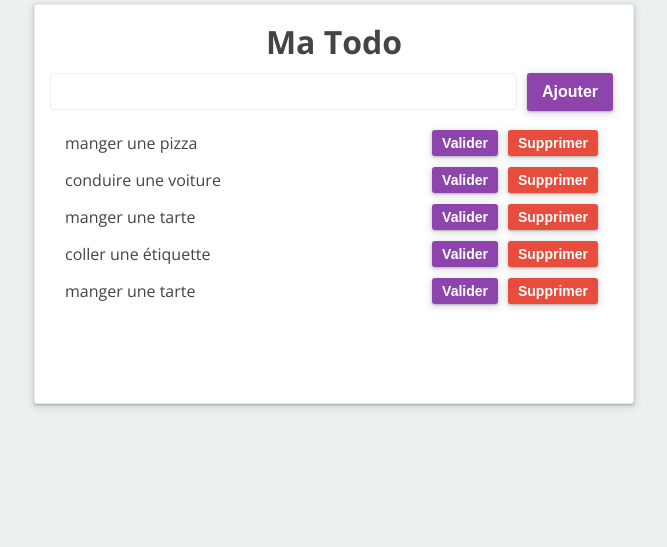
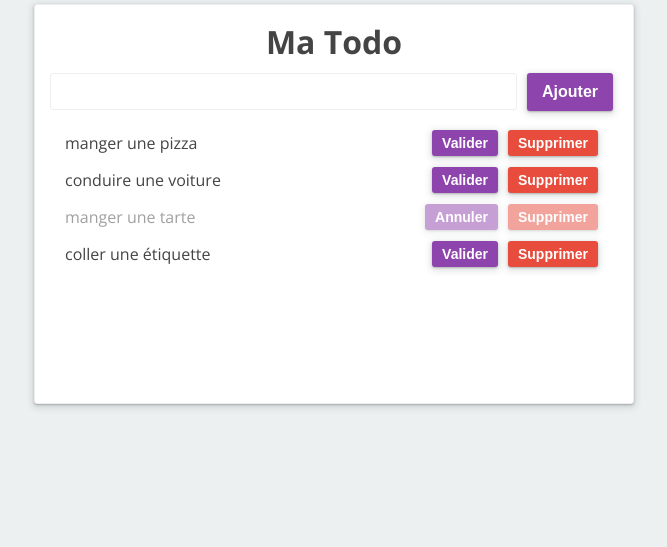
Before and after one commit to Georges95/Todo-PHP-Procedural, a PHP site: page / in a window 1280 px wide. Shown: the part 199-746 px from the top of the page, without its empty margins (306-973 px from the left). Run offline with PHP 8.4, Linux system fonts and the light colour scheme.

Commit message:
Edition des todos - Suppression des todos et fin du projet

```diff
--- a/data/todos.json
+++ b/data/todos.json
@@ -1 +1 @@
-[{"name":"manger une pizza","done":false,"id":1726742918},{"name":"conduire une voiture","done":false,"id":1726743025},{"name":"manger une tarte","done":false,"id":1726743884},{"name":"coller une &eacute;tiquette","done":false,"id":1726743922},{"name":"manger une tarte","done":false,"id":1726744378}]
+[{"name":"manger une pizza","done":false,"id":1726742918},{"name":"conduire une voiture","done":false,"id":1726743025},{"name":"manger une tarte","done":true,"id":1726743884},{"name":"coller une &eacute;tiquette","done":false,"id":1726743922}]
--- a/index.php
+++ b/index.php
@@ -3,7 +3,9 @@ const ERROR_REQUIRED = 'Veuillez renseigner une todo';
 const ERROR_TOO_SHORT = 'Veuillez entrer au moins 5 caractères';
 $filename = __DIR__. "/data/todos.json";
 $error = '';
+$todo = '';
 $todos = [ ];
+
 
 if (file_exists($filename)) {
     $data = file_get_contents($filename);
@@ -27,6 +29,7 @@ if ($_SERVER['REQUEST_METHOD'] ==='POST') {
         'id' => time()
         ]];
         file_put_contents($filename, json_encode($todos));
+        header('Location: /');
     }
 }
 
@@ -45,7 +48,7 @@ if ($_SERVER['REQUEST_METHOD'] ==='POST') {
             <div class="todo-container">
                 <h1>Ma Todo</h1>
                 <form action="/" method="POST" class="todo-form">
-                    <input name="todo" type="text">
+                    <input name="todo" type="text" value='<?= $todo ?>'>
                     <button class="btn btn-primary">Ajouter</button>
                 </form>
                 <?php if ($error): ?>
@@ -54,10 +57,15 @@ if ($_SERVER['REQUEST_METHOD'] ==='POST') {
 
                 <ul class="todo-list">
                     <?php foreach($todos as $t): ?>
-                    <li class="todo-item">
+                    <li class="todo-item <?= $t['done'] ? 'low-opacity' : '' ?>">
                         <span class="todo-name"><?= $t['name'] ?></span>
-                        <button class="btn btn-primary btn-small">Valider</button>
-                        <button class="btn btn-danger btn-small">Supprimer</button>
+                        <a href="/edit-todo.php?id=<?= $t['id'] ?>">
+                        <button class="btn btn-primary btn-small"><?= $t['done'] ? 'Annuler' : 'Valider' ?></button>
+                        </a>
+                        <a href="/remove-todo.php?id=<?= $t['id'] ?>">
+                            <button class="btn btn-danger btn-small">Supprimer</button>
+                        </a>
+
                     </li>
                     <?php endforeach; ?>
                 </ul>
--- a/public/css/style.css
+++ b/public/css/style.css
@@ -84,6 +84,10 @@ ul {
     font-size: 1.4rem;
     }
 
+.low-opacity {
+        opacity: 0.5;
+        }
+
 
 /* header */
 header {
```
Also changed, not shown: edit-todo.php (added, +17 -0 lines), remove-todo.php (added, +12 -0 lines).
